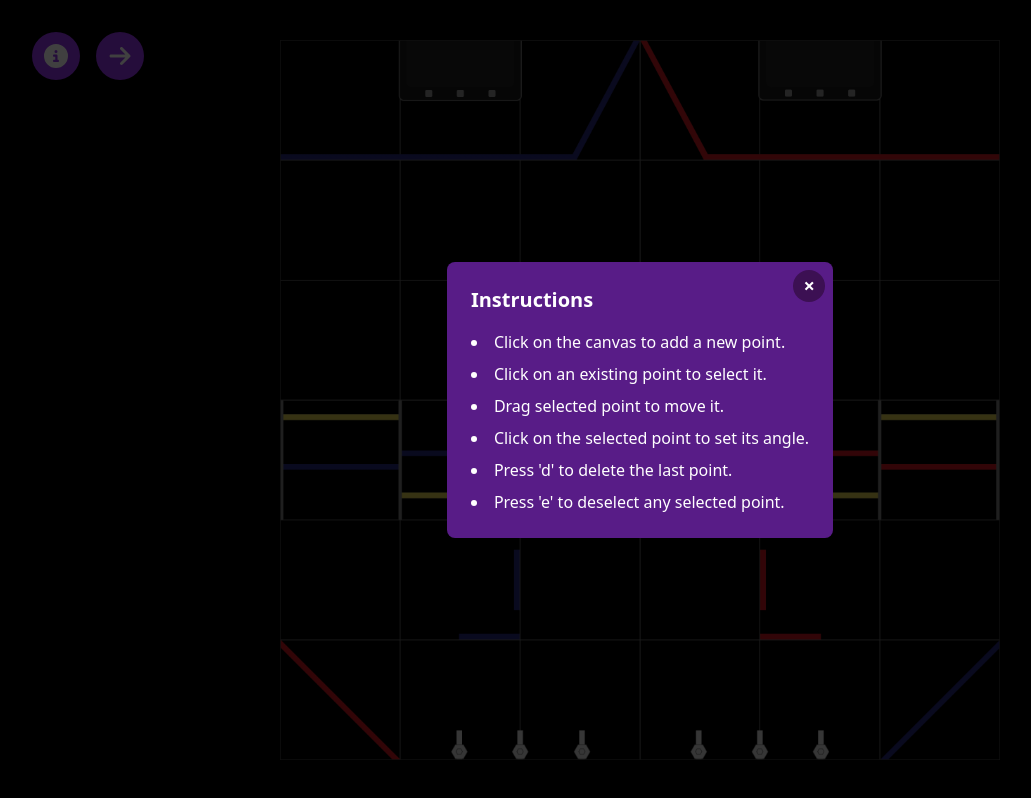
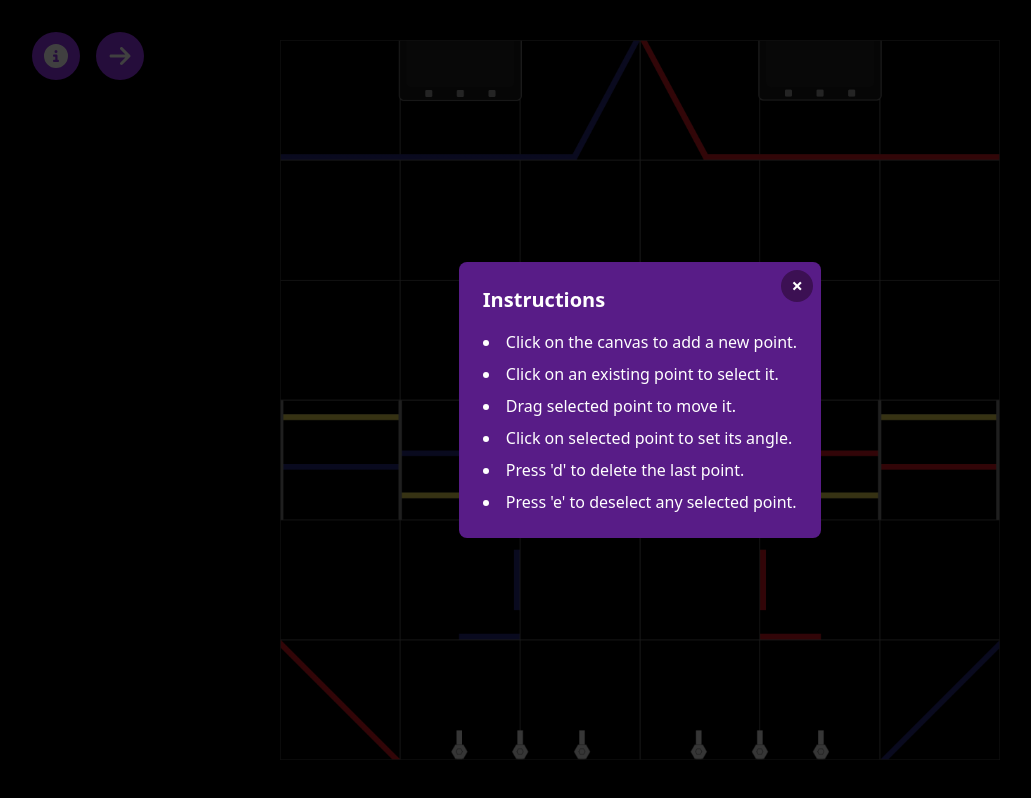
Before and after one commit to amyli7/spark, a React (Vite) app: page / in a window 1280 px wide. Both pictures are taken after a click on the element 56 px from the left and 56 px from the top of the page. Shown: the whole page, without its empty margins (0-1031 px from the left). Built offline with nearby package versions, Linux system fonts and the light colour scheme.

Commit message:
instructions clarification 3

```diff
--- a/src/Instructions.jsx
+++ b/src/Instructions.jsx
@@ -19,7 +19,7 @@ export const Instructions = ({ show, onClose }) => (
         <li>Click on the canvas to add a new point.</li>
         <li>Click on an existing point to select it.</li>
         <li>Drag selected point to move it.</li>
-        <li>Click on the selected point to set its angle.</li>
+        <li>Click on selected point to set its angle.</li>
         <li>Press 'd' to delete the last point.</li>
         <li>Press 'e' to deselect any selected point.</li>
       </ul>
```
